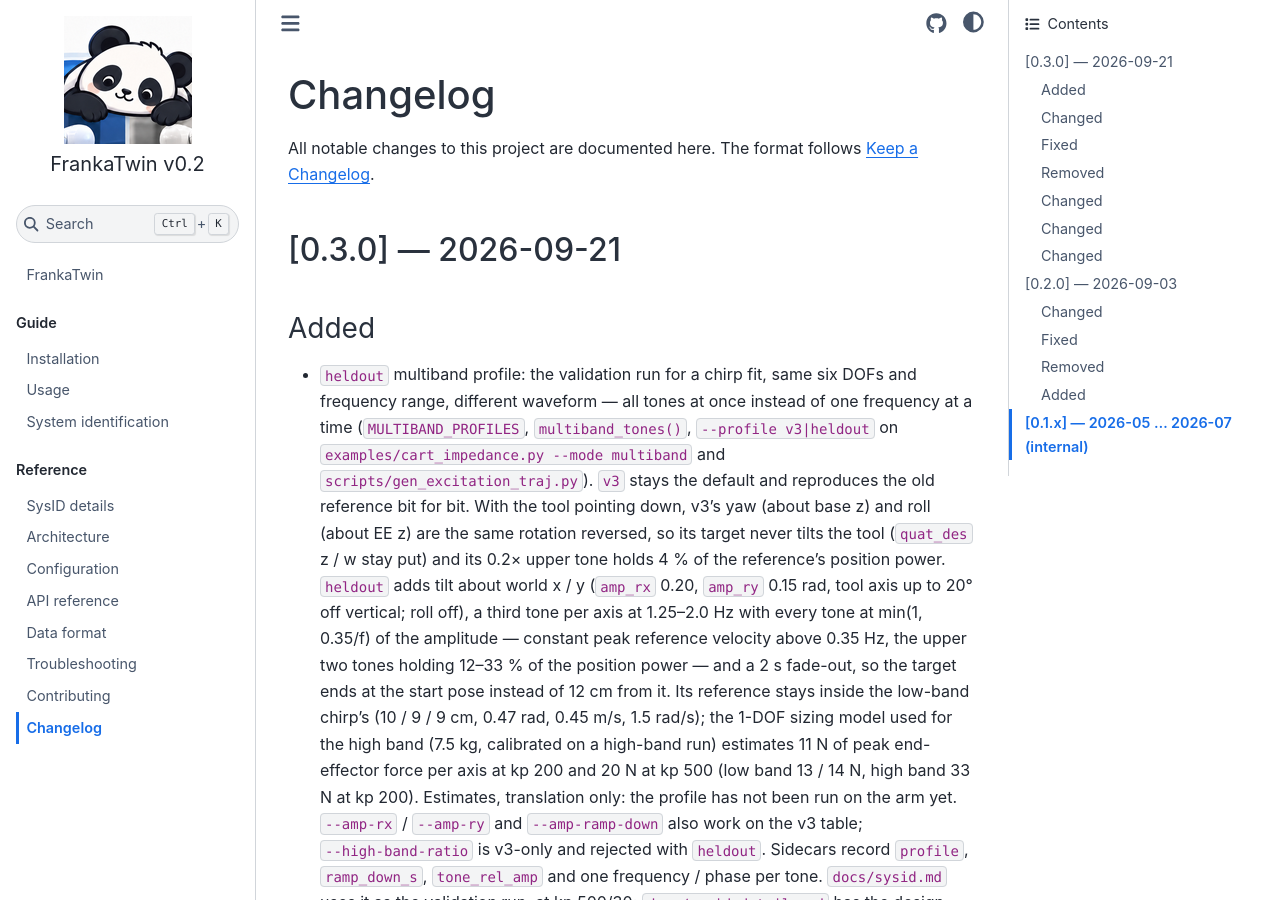
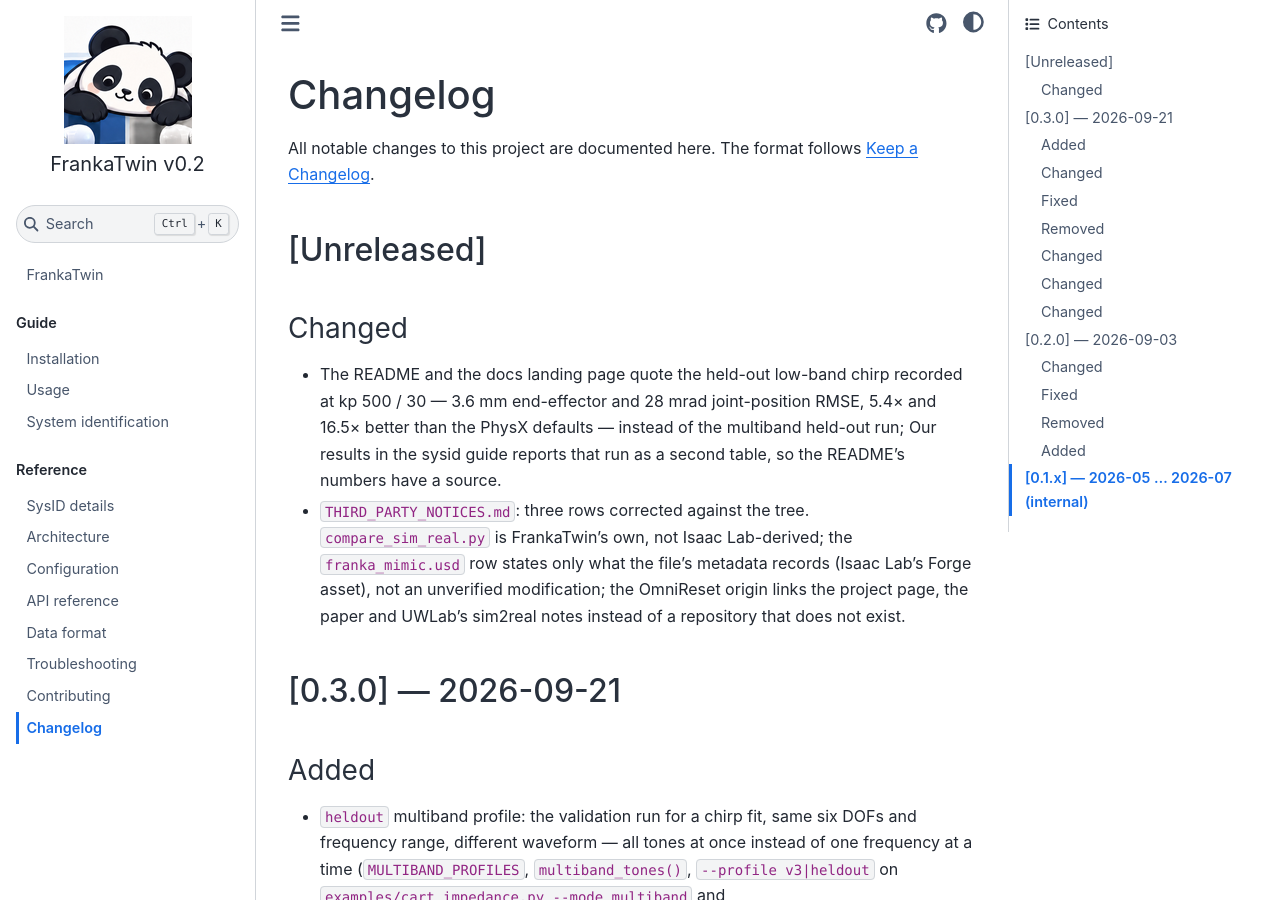
Before and after one commit to tsrobcvai/frankatwin, a Sphinx documentation site: the page built from docs/changelog.md, in a window 1280 px wide and 900 px high. Built offline with Sphinx 7.4.7 and the Sphinx Book theme 1.1.4, drawn with Linux system fonts in a browser that asks for light colours.

Commit message:
docs: quote the held-out chirp in the README and landing page
The headline result moves from the multiband held-out run (5.27 mm EE,
54 mrad joint RMSE) to the low-band chirp recorded at kp 500 / 30 on
2026-09-18: the fit's own waveform at gains it never saw, never part of any
fit, and the run the comparison video shows. With the documented parameters
(case3_lowonly) the twin tracks it to 3.59 mm end-effector position RMSE and
28.47 mrad joint-position RMSE against 19.52 mm and 470.76 mrad for the PhysX
defaults -- 5.4x and 16.5x, from
logs/sysid_franka/video_clips/compare_{chirp_sim_case3_lowonly,without_sysid_nominal}/metrics.json.

Both are RMSE; the earlier text quoted a joint-position MSE, and the request
for this change said MSE for the 28 mrad figure, which would be a rad^2
quantity. Kept as RMSE with the unit the number is in.

So that the README's figures have a source in the docs, Our results in
sysid.md gains the second run as a table under the multiband one; the
multiband run stays the documented validation. CHANGELOG records both this
and the notices fix under [Unreleased], since v0.3.0 is tagged.

```diff
--- a/CHANGELOG.md
+++ b/CHANGELOG.md
@@ -2,6 +2,21 @@
 
 All notable changes to this project are documented here. The format follows
 [Keep a Changelog](https://keepachangelog.com/en/1.1.0/).
+
+## [Unreleased]
+
+### Changed
+- The README and the docs landing page quote the held-out low-band chirp
+  recorded at kp 500 / 30 — 3.6 mm end-effector and 28 mrad joint-position RMSE,
+  5.4× and 16.5× better than the PhysX defaults — instead of the multiband
+  held-out run; Our results in the sysid guide reports that run as a second
+  table, so the README's numbers have a source.
+- `THIRD_PARTY_NOTICES.md`: three rows corrected against the tree.
+  `compare_sim_real.py` is FrankaTwin's own, not Isaac Lab-derived; the
+  `franka_mimic.usd` row states only what the file's metadata records (Isaac
+  Lab's Forge asset), not an unverified modification; the OmniReset origin
+  links the project page, the paper and UWLab's sim2real notes instead of a
+  repository that does not exist.
 
 ## [0.3.0] — 2026-09-21
 
```
Also changed, not shown: README.md (+4 -3 lines), docs/index.md (+5 -4 lines), docs/sysid.md (+12 -0 lines).
